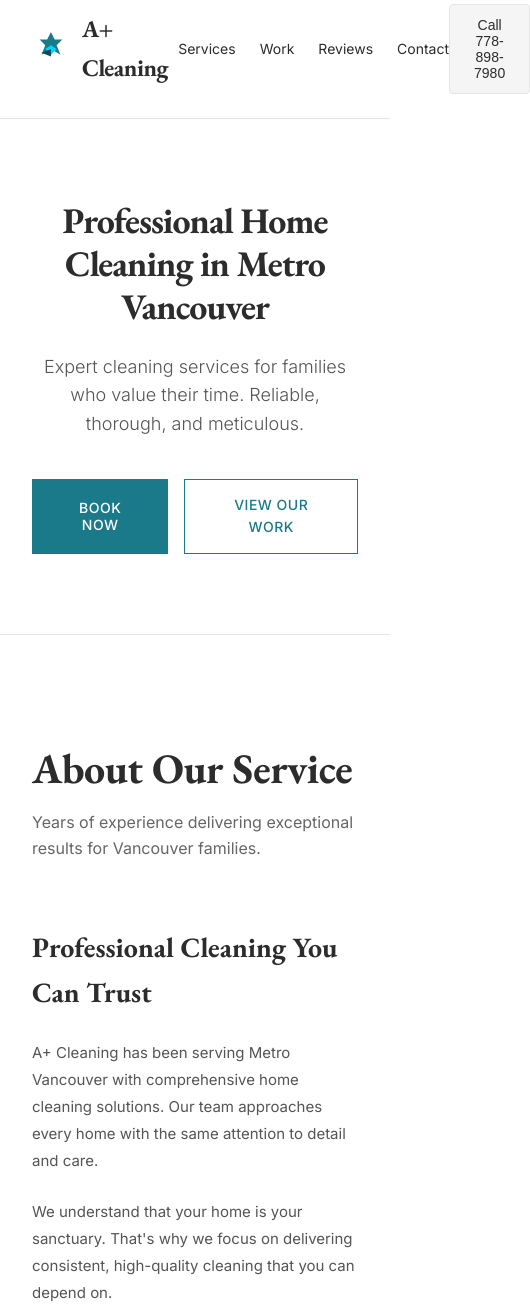
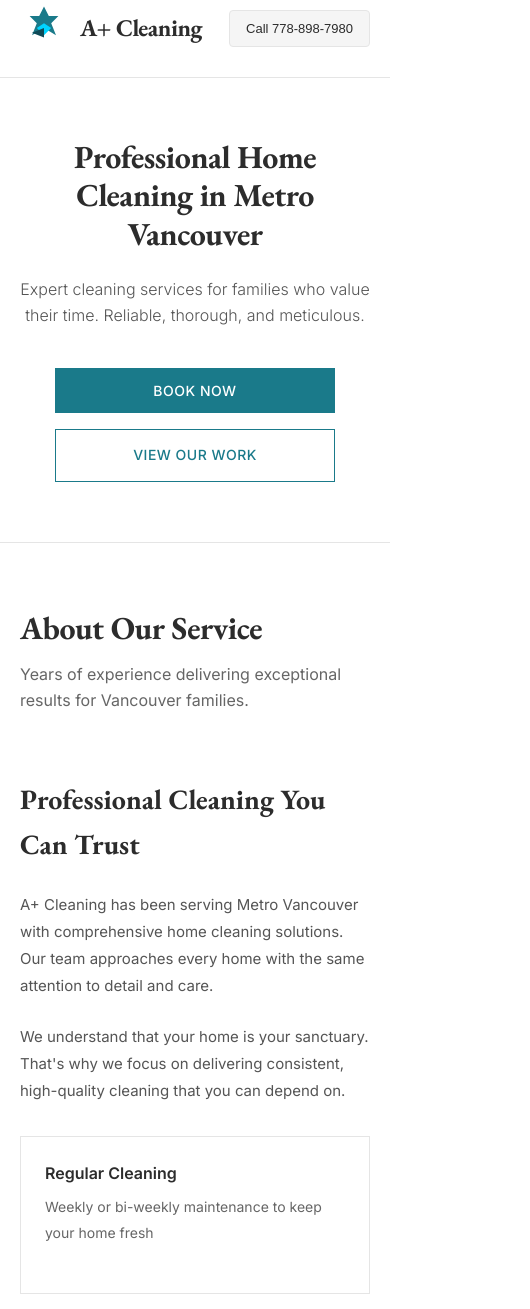
Before and after one commit to ronikkhanna/aplusdemo, a website: page public/index.html in a window 390 px wide. Shown: the part 20-1329 px from the top of the page, 530 px wide, since content can reach past the window. Drawn offline with nearby package versions, Linux system fonts and the light colour scheme.

Commit message:
Improve mobile responsiveness

```diff
--- a/public/index.html
+++ b/public/index.html
@@ -491,17 +491,60 @@
 
         @media (max-width: 768px) {
             nav ul {
-                gap: 1.5rem;
+                display: none;
+            }
+
+            nav {
+                padding: 0 1.25rem;
+            }
+
+            .cta-header {
                 font-size: 13px;
+                padding: 10px 16px;
+            }
+
+            .hero {
+                padding: 60px 1.25rem;
             }
 
             .hero h1 {
-                font-size: 36px;
+                font-size: 32px;
+                letter-spacing: -0.5px;
+            }
+
+            .hero p {
+                font-size: 16px;
+            }
+
+            .hero-buttons {
+                flex-direction: column;
+                align-items: center;
+            }
+
+            .btn {
+                width: 100%;
+                max-width: 280px;
+                text-align: center;
+            }
+
+            .about,
+            .gallery,
+            .reviews {
+                padding: 60px 1.25rem;
+            }
+
+            .section-header h2 {
+                font-size: 32px;
             }
 
             .about-grid,
             .map-grid {
                 grid-template-columns: 1fr;
+                gap: 2rem;
+            }
+
+            .about-image {
+                aspect-ratio: 4 / 3;
             }
 
             .reviews-grid {
@@ -512,8 +555,29 @@
                 grid-template-columns: 1fr;
             }
 
+            .carousel-item img {
+                object-fit: cover;
+            }
+
+            .map-section {
+                padding: 60px 1.25rem;
+            }
+
+            .map-info {
+                padding-right: 0;
+            }
+
+            .map-embed iframe {
+                height: 280px;
+            }
+
             .footer-grid {
                 grid-template-columns: 1fr;
+                gap: 1.5rem;
+            }
+
+            footer {
+                padding: 2rem 1.25rem 1.5rem;
             }
         }
     </style>
```
